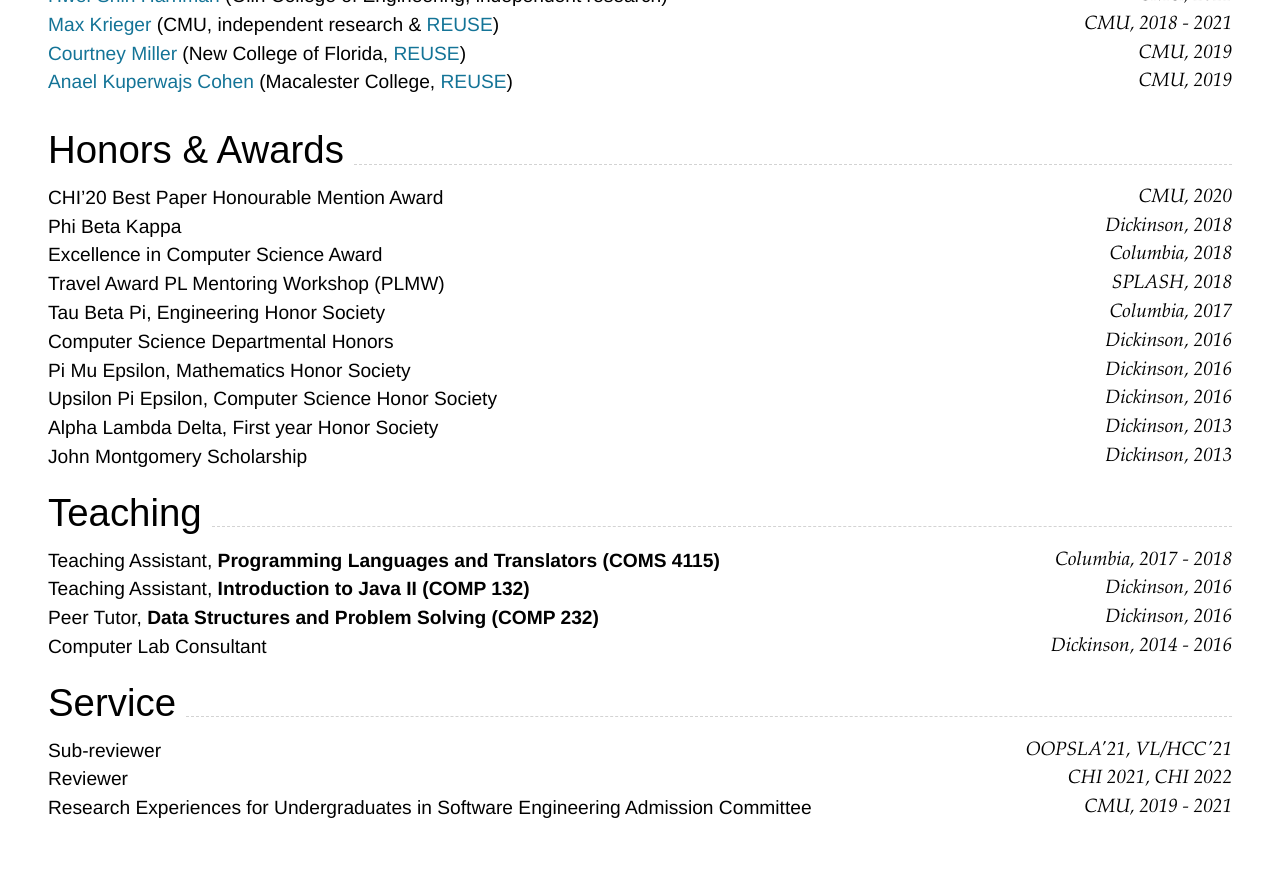
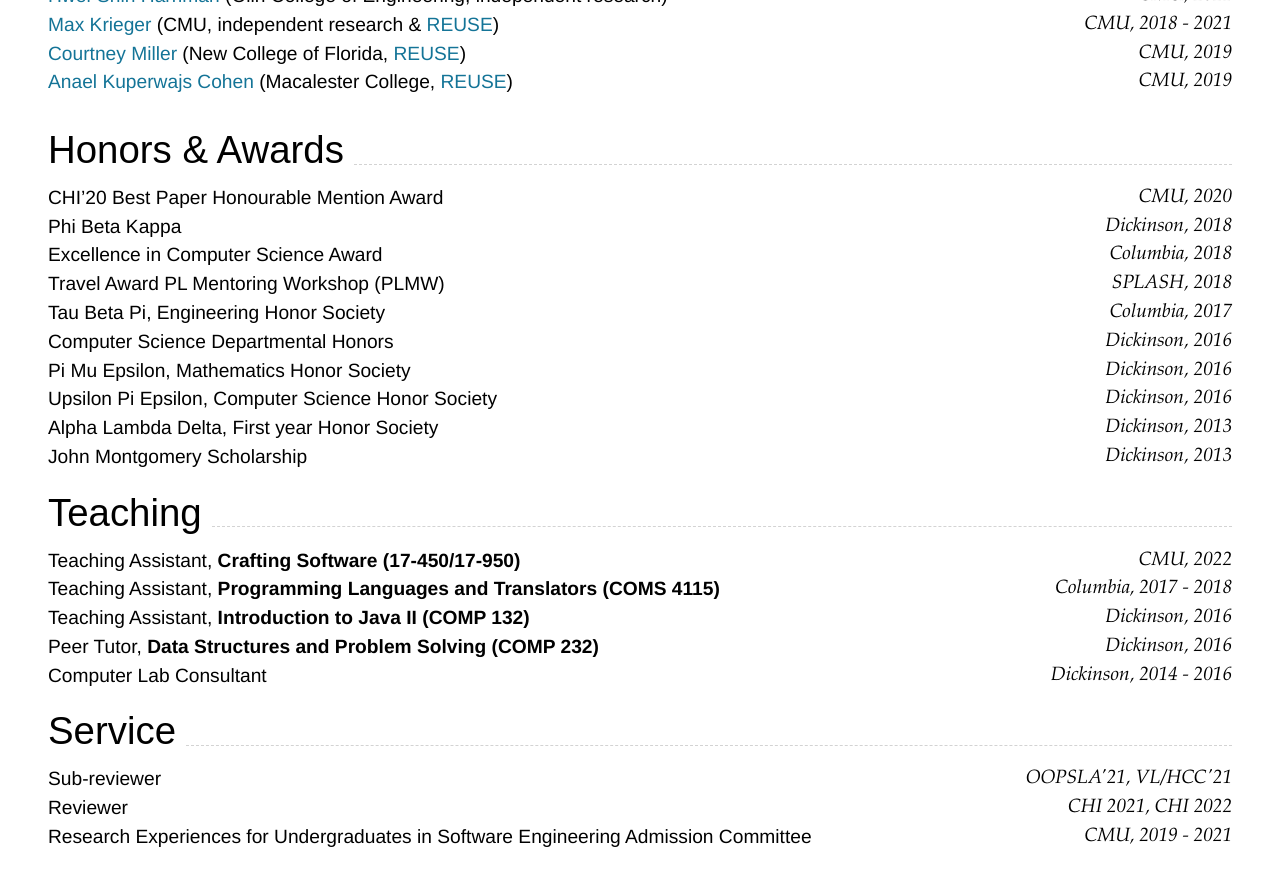
Before and after one commit to wodeni/nimo-markdown-cv, a Jekyll site: the page built from index.md, in a window 1280 px wide and 900 px high, scrolled down 2199 px. Shown: the top 886 px of the window. Built offline with Jekyll 4.4.1, drawn with Linux system fonts in a browser that asks for light colours; nearby versions of some CDN libraries.

Commit message:
chore: add 2022 TA course

```diff
--- a/index.md
+++ b/index.md
@@ -148,6 +148,7 @@
 
 ## Teaching
 
+Teaching Assistant, **Crafting Software (17-450/17-950)** `CMU, 2022` <br>
 Teaching Assistant, **Programming Languages and Translators (COMS 4115)** `Columbia, 2017 - 2018` <br>
 Teaching Assistant, **Introduction to Java II (COMP 132)** `Dickinson, 2016` <br>
 Peer Tutor, **Data Structures and Problem Solving (COMP 232)** `Dickinson, 2016` <br>
```
